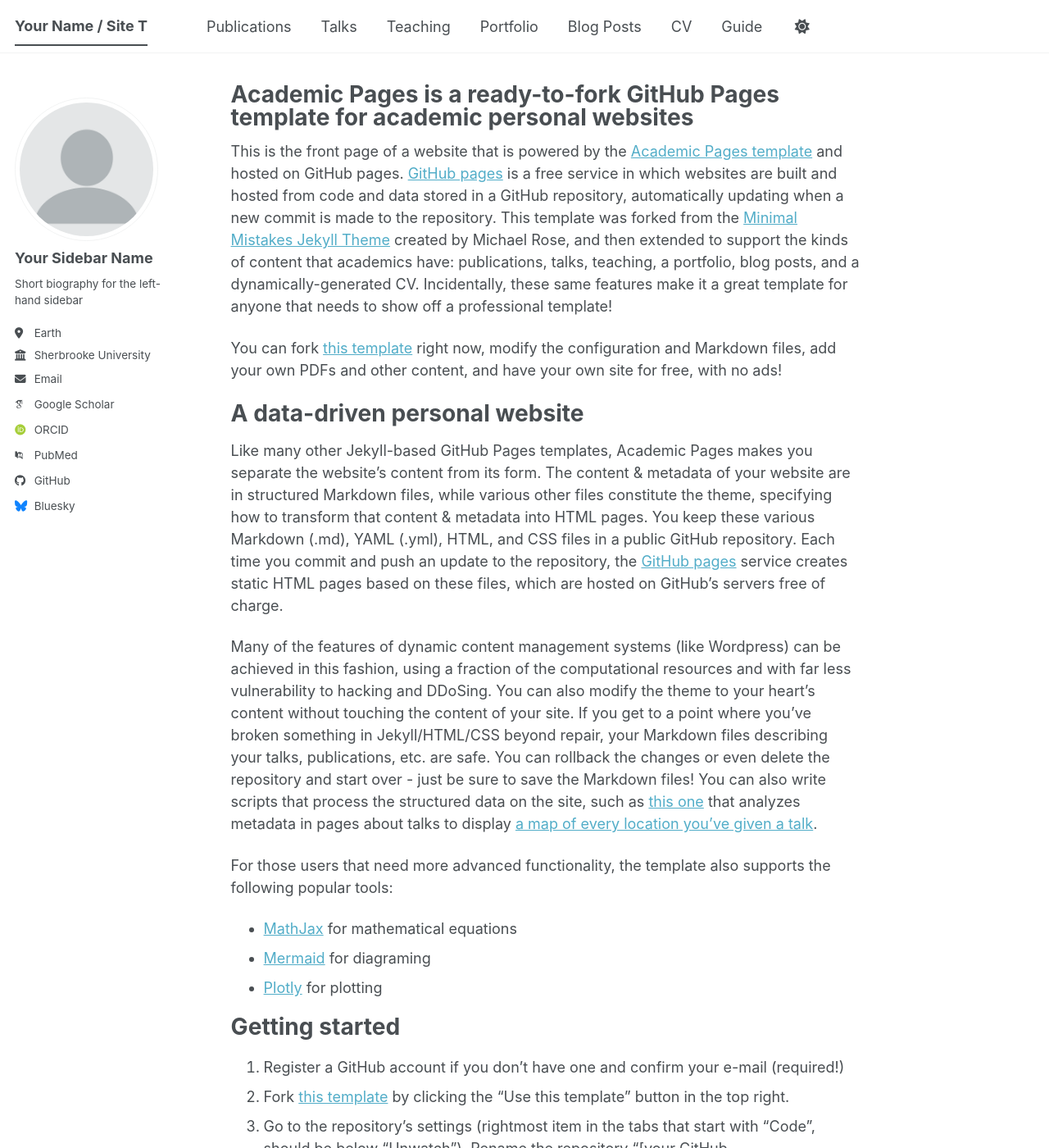
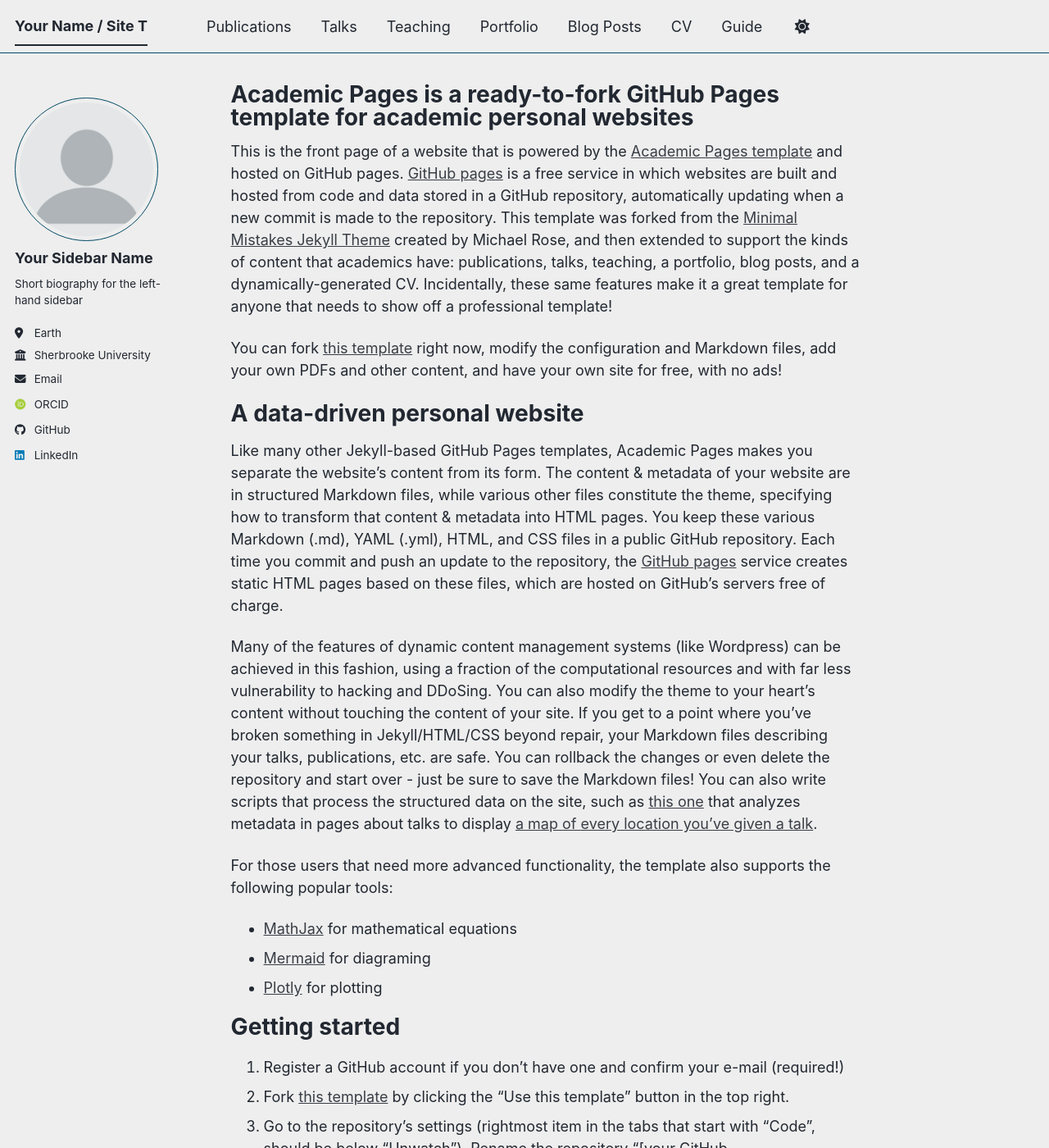
Before and after one commit to Kevinndenwadie/kevinndenwadie.github.io, a Jekyll site: the page built from _pages/about.md, in a window 1280 px wide and 1400 px high. Shown: the whole window at 82% size. Built offline with Jekyll 4.4.1, drawn with Linux system fonts in a browser that asks for light colours; some web fonts are replaced; a script bundle is joined from its source files by our own code; library files that are not in the unit come from our copies; some of the changed lines change nothing that is shown.

Commit message:
Update _config.yml

```diff
--- a/_config.yml
+++ b/_config.yml
@@ -8,12 +8,12 @@
 
 # Basic Site Settings
 locale                   : "en-US"
-site_theme               : "default" # The available themes options are "default", "air", "sunrise", "mint", "dirt" and "contrast"
+site_theme               : "air" # The available themes options are "default", "air", "sunrise", "mint", "dirt" and "contrast"
 title                    : "Your Name / Site T"
 title_separator          : "-"
 name                     : &name "Your Name"
 description              : &description "Your Name's academic portfolio"   # Update this with a general description of your site, this is the default if not overridden by a page
-url                      : https://academicpages.github.io # The base hostname & protocol for your site e.g. "https://[your GitHub username].github.io",
+url                      : https://kevinndenwadie.github.io # The base hostname & protocol for your site e.g. "https://[your GitHub username].github.io",
                                                            # or if you already have some other page hosted on Github then use "https://[your GitHub username].github.io/[Your Repo Name]"
 baseurl                  : "" # the subpath of your site, e.g. "/blog"
 repository               : "academicpages/academicpages.github.io"
@@ -35,13 +35,13 @@
   # Academic websites
   academia         : # URL
   arxiv            : # URL - Update with the correct link to your profile
-  googlescholar    : "https://scholar.google.com/citations?user=PS_CX0AAAAAJ"
+  googlescholar    : # URL
   inspire-hep      : # URL
   impactstory      : # URL
-  orcid            : "https://orcid.org/yourorcidurl"
+  orcid            : "https://orcid.org/0009-0008-4543-2743"
   semantic         : # URL
   ssrn             : # URL
-  pubmed           : "https://www.ncbi.nlm.nih.gov/pubmed/?term=john+snow"
+  pubmed           : # URL
   researchgate     : # URL
   scopus           : # URL
   zotero           : # URL
@@ -51,13 +51,13 @@
   bitbucket        : # Username - Update with your username on the site
   codepen          : # Username
   dribbble         : # Username
-  github           : "academicpages"
+  github           : "Kevinndenwadie"
   kaggle           : # Username
   stackoverflow    : # User number or user number and name (i.e., use "1" or "1/jeff-atwood")
 
   # Social media
   artstation       : # Username
-  bluesky          : "bsky.app" # Replace this with you Bluesky username
+  bluesky          : # Replace this with you Bluesky username
   facebook         : # Username
   flickr           : # Username
   foursquare       : # Username
@@ -66,7 +66,7 @@
   keybase          : # Username
   instagram        : # Username
   lastfm           : # Username
-  linkedin         : # Username
+  linkedin         : "www.linkedin.com/in/kevin-ndenwadie-1557a641" # Username
   mastodon         : # URL
   medium           : # URL
   pinterest        : # Username
```
